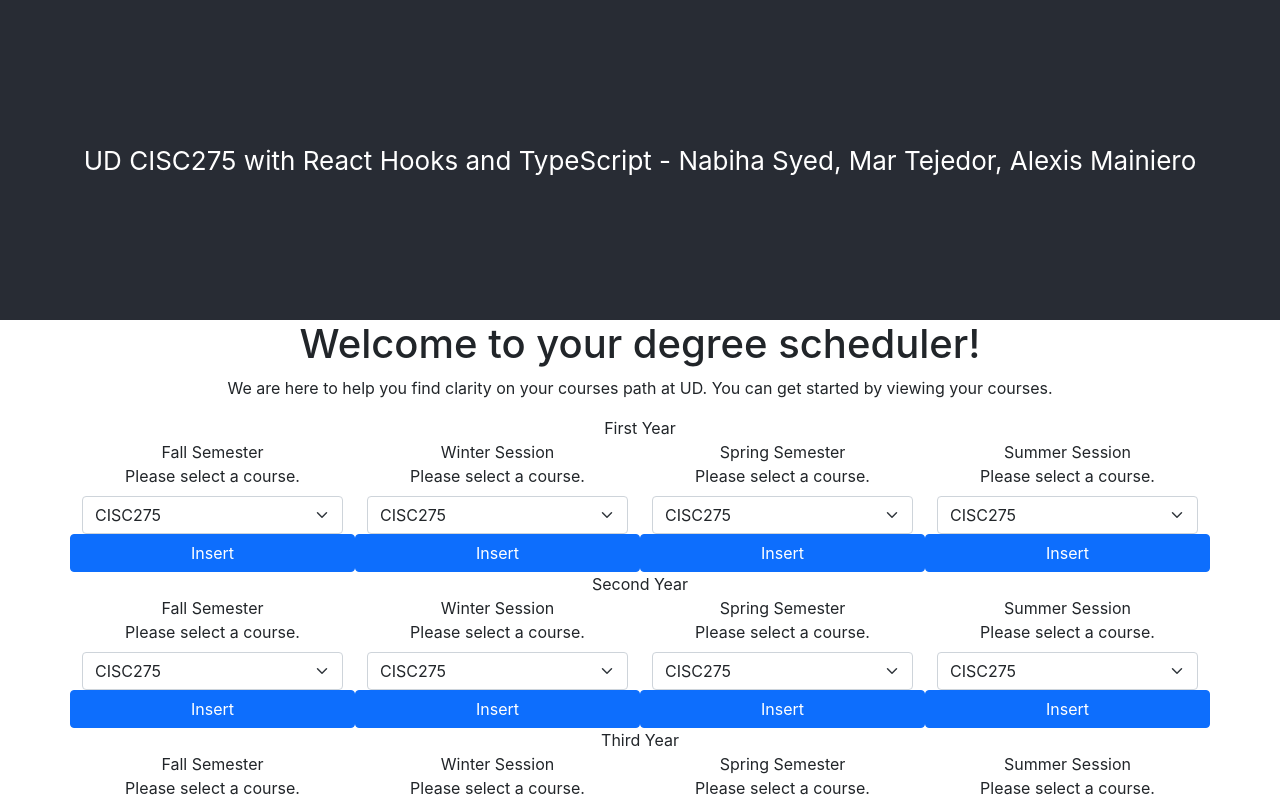
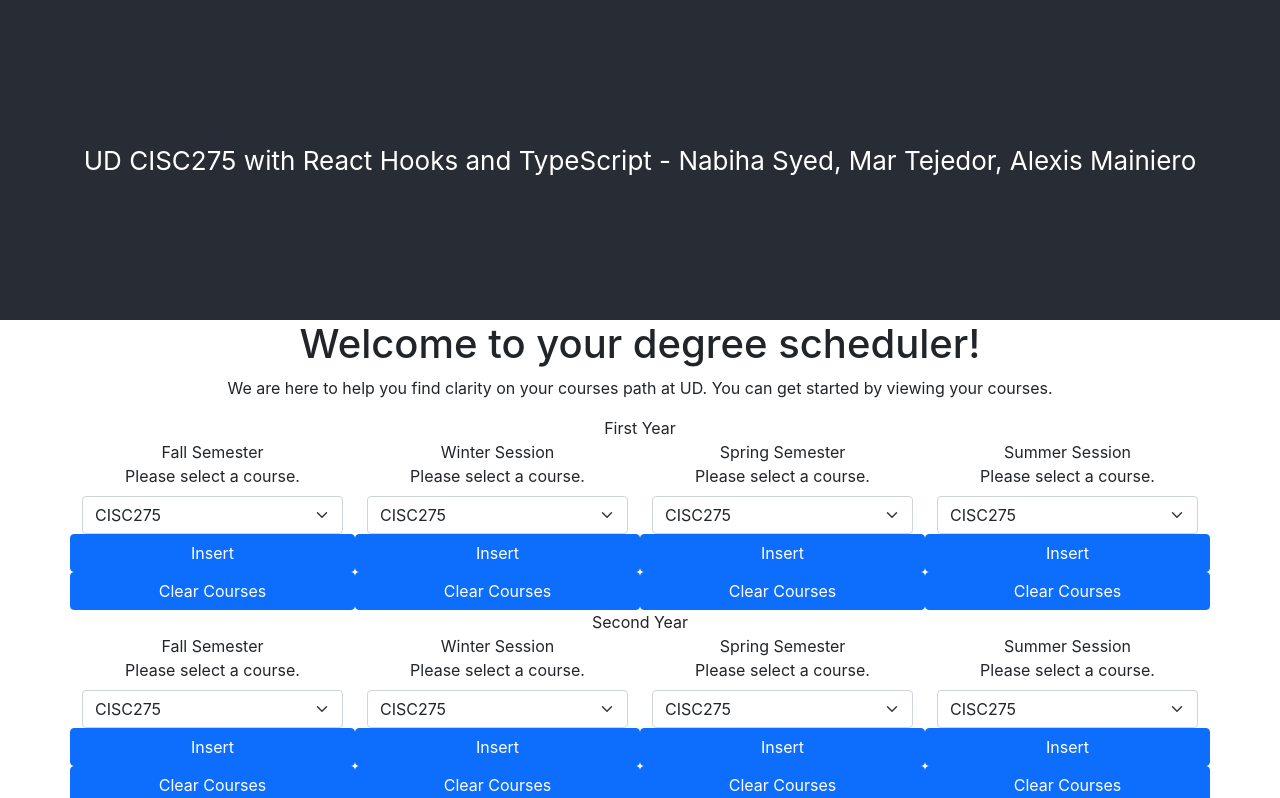
Before and after one commit to UD-CISC275-S22/cis-scheduler-team-5, a React (Create React App) app: page / in a window 1280 px wide. Shown: the top 798 px of the page. Built offline with nearby package versions, Linux system fonts and the light colour scheme.

Commit message:
clear courses button inserted

```diff
--- a/src/components/Courses.tsx
+++ b/src/components/Courses.tsx
@@ -19,6 +19,9 @@
     }
     function removeCourse(course: string) {
         termCourses.filter((badCourse: string): boolean => course != badCourse);
+    }
+    function clearCourses() {
+        setTermCourses([]);
     }
 
     return (
@@ -46,6 +49,7 @@
             </Row>
             <Row>
                 <Button onClick={() => addCourse(course)}> Insert </Button>
+                <Button onClick={() => clearCourses()}> Clear Courses</Button>
             </Row>
         </div>
     );
```
